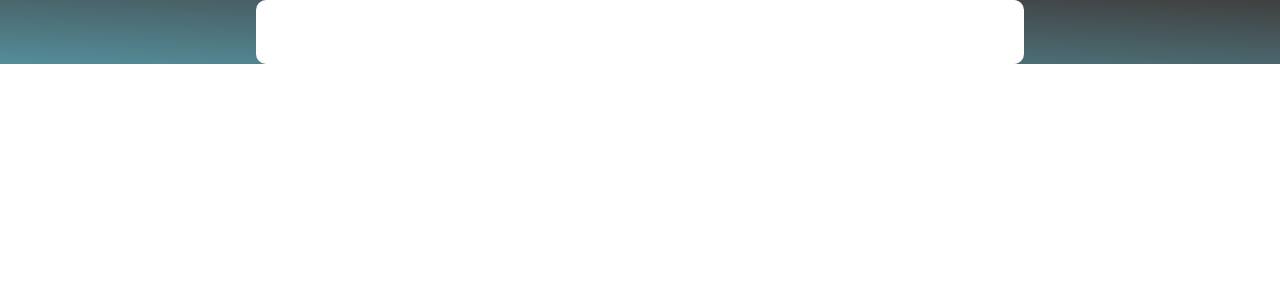
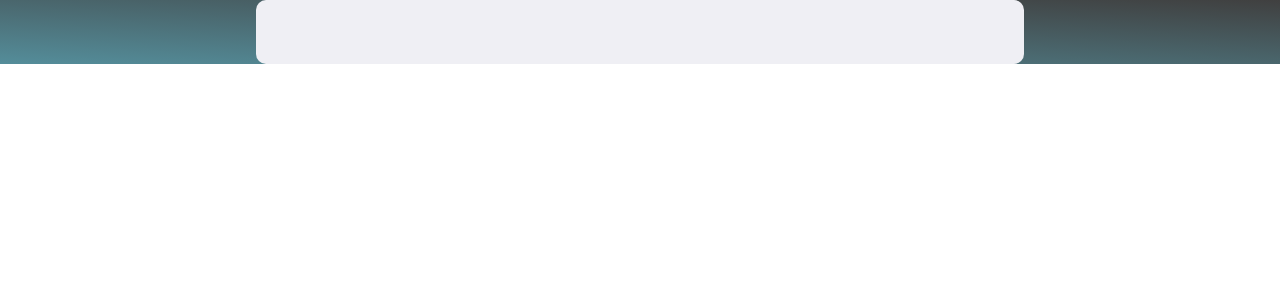
Before and after one commit to rainforss/form-template-demo, a Next.js app: page /subscription-center in a window 1280 px wide. Shown: the top 300 px of the page. Built offline with nearby package versions, Linux system fonts and the light colour scheme; a web font is replaced by a local one.

Commit message:
added google font

```diff
--- a/pages/subscription-center.tsx
+++ b/pages/subscription-center.tsx
@@ -9,7 +9,7 @@ const DemoForm: React.FunctionComponent<IDemoFormProps> = () => {
       w="100%"
       bg="linear-gradient(to top right, #548D9A 0%, #404040 100%)"
     >
-      <Box w="60%" h="fit-content" bg="white" borderRadius="10px" p="2rem">
+      <Box w="60%" h="fit-content" bg="#efeff4" borderRadius="10px" p="2rem">
         <div data-form-block-id="7fe71819-ea62-ee11-be6e-00224825b9dd"></div>
         <div id="dkWcCr2cBRe1rwuY37vTJuSbgiPiZp4_SQBuhApKiLt4"></div>
         <div
```
